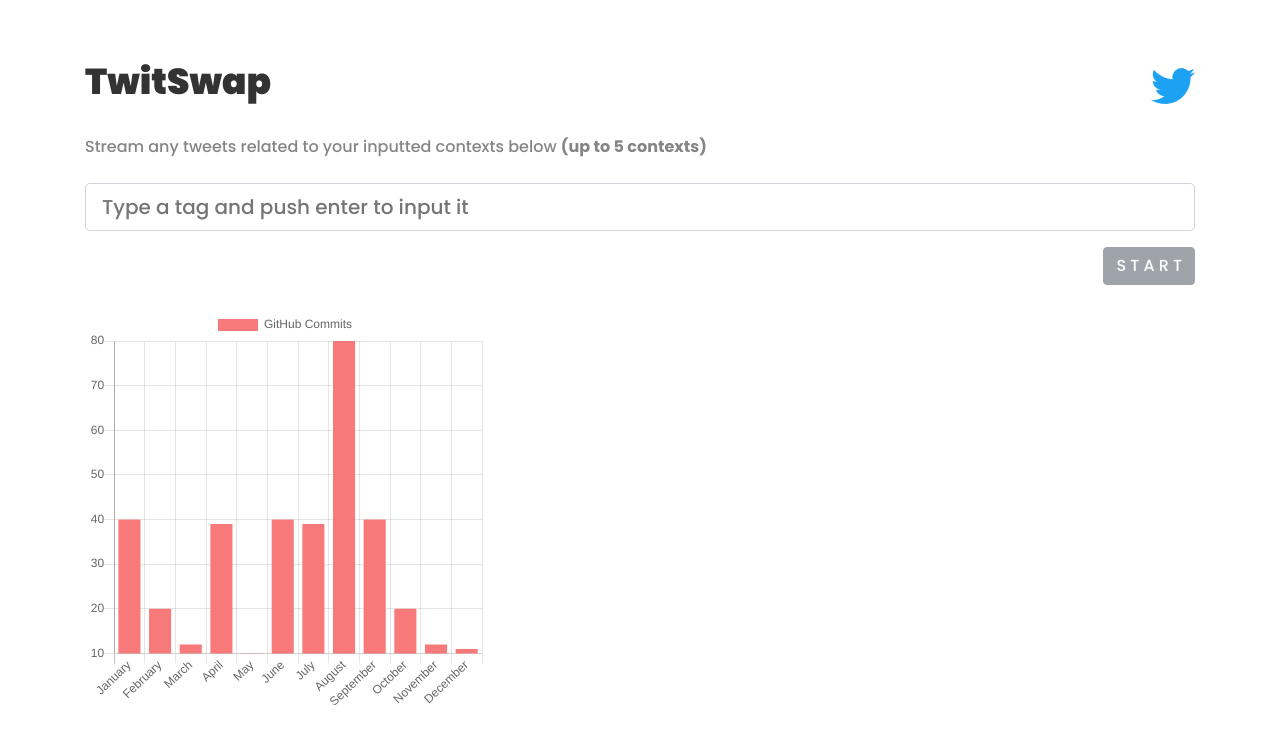
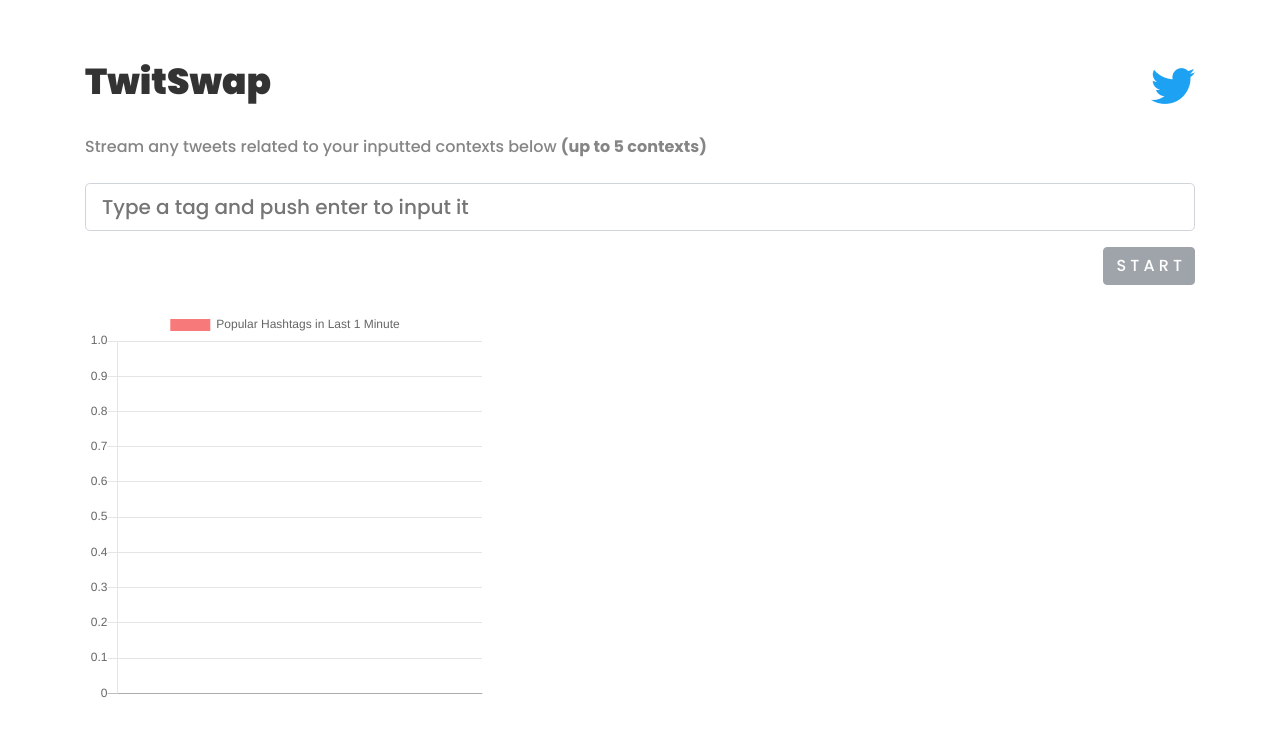
Before and after one commit to ramadhanriandi/twitswap-dashboard, a Vue app: page / in a window 1280 px wide. Shown: the top 744 px of the page. Built offline with nearby package versions, Linux system fonts and the light colour scheme.

Commit message:
fetch popular hashtags in last 1 min

```diff
--- a/src/components/PopularHashtags.js
+++ b/src/components/PopularHashtags.js
@@ -1,17 +1,42 @@
 import { Bar } from 'vue-chartjs';
+import _ from 'lodash';
 
 export default {
   extends: Bar,
+  props: ["popularHashtags"],
   mounted () {
     this.renderChart({
-      labels: ['January', 'February', 'March', 'April', 'May', 'June', 'July', 'August', 'September', 'October', 'November', 'December'],
+      labels: !_.isEmpty(this.popularHashtags) && this.popularHashtags.data.length
+        ? _.map(this.popularHashtags.data, (hashtag) => hashtag.name)
+        : [],
       datasets: [
         {
-          label: 'GitHub Commits',
+          label: 'Popular Hashtags in Last 1 Minute',
           backgroundColor: '#f87979',
-          data: [40, 20, 12, 39, 10, 40, 39, 80, 40, 20, 12, 11]
+          data: !_.isEmpty(this.popularHashtags) && this.popularHashtags.data.length
+            ? _.map(this.popularHashtags.data, (hashtag) => hashtag.count)
+            : []
         }
       ]
     })
+  },
+  watch: {
+    popularHashtags(newValue, oldValue) {
+      console.log(oldValue);
+      this.renderChart({
+        labels: !_.isEmpty(newValue) && newValue.data.length
+          ? _.map(newValue.data, (hashtag) => hashtag.name)
+          : [],
+        datasets: [
+          {
+            label: 'Popular Hashtags in Last 1 Minute',
+            backgroundColor: '#f87979',
+            data: !_.isEmpty(newValue) && newValue.data.length
+              ? _.map(newValue.data, (hashtag) => hashtag.count)
+              : []
+          }
+        ]
+      })
+    },
   }
 }
--- a/src/views/Home.vue
+++ b/src/views/Home.vue
@@ -29,7 +29,8 @@
     </form>
 
     <div class="d-flex justify-content-between align-items-center">
-      <PopularHashtags />
+      <PopularHashtags v-if="count % 2 === 1" :popularHashtags="popularHashtags" />
+      <PopularHashtags v-else :popularHashtags="popularHashtags" />
     </div>
   </div>
 </template>
@@ -47,6 +48,9 @@ export default {
     contexts: [],
     isStreaming: false,
     limit: 5,
+    polling: null,
+    popularHashtags: {},
+    count: 0,
   }),
   methods: {
     async handleStreaming() {
@@ -60,8 +64,29 @@ export default {
       if (response.status === 200) {
         this.isStreaming = !this.isStreaming;
       }
+
+      if (this.isStreaming) {
+        this.loadData();
+      } else {
+        clearInterval(this.polling);
+      }
+    },
+    loadData() {
+      this.polling = setInterval(async () => {
+        const response = await axios.get(
+          `${Configs.API_SERVER_URL}/v1/data`,
+          { data: {} },
+        );
+
+        if (response.status === 200) {
+          const { data } = response.data;
+          this.popularHashtags = data.popularHashtags;
+        }
+
+        this.count += 1;
+      }, 2000);
     }
-  }
+  },
 };
 </script>
 
```
